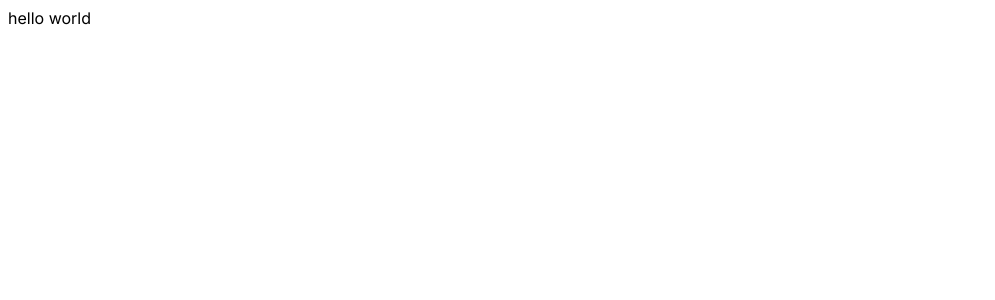
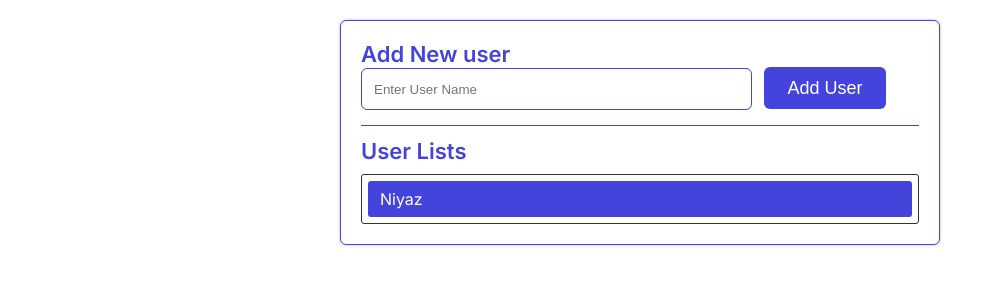
Before and after one commit to niyazalam123/redux-toolkit, a Next.js app: page / in a window 1280 px wide. Shown: the top 300 px of the page, without its empty margins (0-995 px from the left). Built offline with nearby package versions, Linux system fonts and the light colour scheme.

Commit message:
i have created two components and also ui have completed only logic part are left

```diff
--- /dev/null
+++ b/src/app/components/AddUsers.js
@@ -0,0 +1,17 @@
+import React from 'react'
+
+const AddUsers = () => {
+  return (
+    <>
+    <div className='_add1'>
+        <h3>Add New user</h3>
+        <div className='_add2'>
+            <input type='text' placeholder='Enter User Name'/>
+            <button>Add User</button>
+        </div>
+    </div>
+    </>
+  )
+}
+
+export default AddUsers
--- /dev/null
+++ b/src/app/components/UserList.js
@@ -0,0 +1,16 @@
+import React from 'react'
+
+const UserList = () => {
+  return (
+    <>
+    <div className='_us1'>
+        <h3>User Lists</h3>
+        <ul className='_us2'>
+            <li>Niyaz</li>
+        </ul>
+    </div>
+    </>
+  )
+}
+
+export default UserList
--- /dev/null
+++ b/src/app/globals.css
@@ -0,0 +1,74 @@
+*,*::after,*::before{
+    padding: 0;
+    margin: 0;
+    box-sizing: border-box;
+}
+._Parent {
+    max-width: 600px;
+    margin: 20px auto;
+    width: 100%;
+    box-shadow: 0 0 4px -2px #333;
+    padding: 20px;
+    border-radius: 6px;
+    border: 1px solid #44d;
+  }
+  ._add1 {
+    border-bottom: 1px solid #44d;
+    padding: 0px 0px 15px;
+  }
+  ._add1 > h3 {
+    font-size: 22px;
+    font-weight: 600;
+    color: #44d;
+  }
+  ._add2 > input {
+    border: 1px solid #44d;
+    width: 70%;
+    padding: 6px 12px;
+    height: 42px;
+    border-radius: 6px;
+    margin-right: 12px;
+  }
+  ._add2 > button {
+    background: #44d;
+    border: none;
+    width: 22%;
+    color: #fff;
+    padding: 6px;
+    height: 42px;
+    padding: 4px 10px;
+    border-radius: 6px;
+    font-size: 18px;
+    cursor: pointer;
+  }
+  ._us1 > h3 {
+    color: #44d;
+    font-size: 22px;
+    font-weight: 600;
+  }
+  ._us2{
+    list-style-type: none;
+  }
+
+  ._us2 > li:nth-child(2n+1) {
+    background: #44d;
+    padding: 8px 12px;
+    border-radius: 3px;
+    color:#fff;
+  }
+  ._us2 > li:nth-child(2n) {
+    background: gray;
+    padding: 8px 12px;
+    border-radius: 3px;
+    color:#fff;
+  }
+  ._us1 {
+    padding-top: 12px;
+  }
+  ._us2 {
+    list-style-type: none;
+    margin-top: 10px;
+    border: 1px solid #333;
+    padding: 6px;
+    border-radius: 3px;
+  }
--- a/src/app/layout.tsx
+++ b/src/app/layout.tsx
@@ -1,6 +1,7 @@
 import type { Metadata } from "next";
 import { Inter } from "next/font/google";
 import { Providers } from "@/app/reduxtoolkit/Providers"
+import './globals.css'
 
 const inter = Inter({ subsets: ["latin"] });
 
--- a/src/app/page.tsx
+++ b/src/app/page.tsx
@@ -1,9 +1,14 @@
-import styles from "./page.module.css";
+import AddUsers from "@/app/components/AddUsers";
+import UserList from "@/app/components/UserList"
+
 
 export default function Home() {
   return (
     <>
-    hello world
+      <div className="_Parent">
+        <AddUsers />
+        <UserList />
+      </div>
     </>
   );
 }
```
